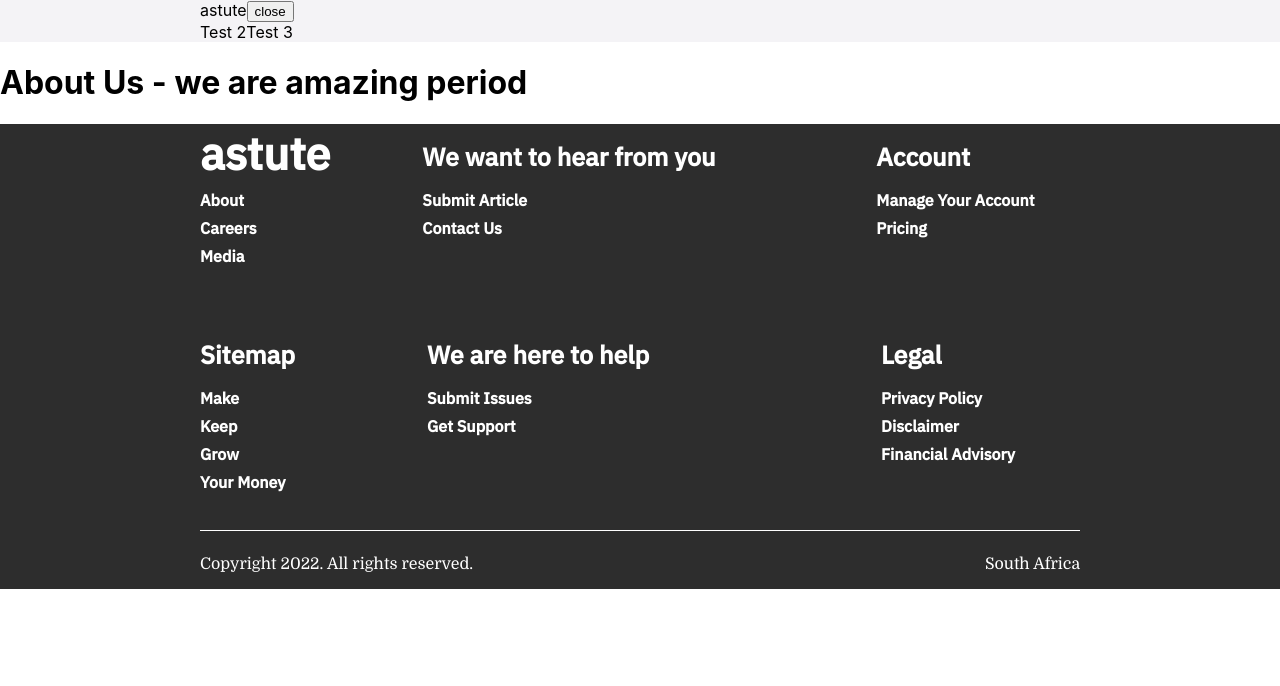
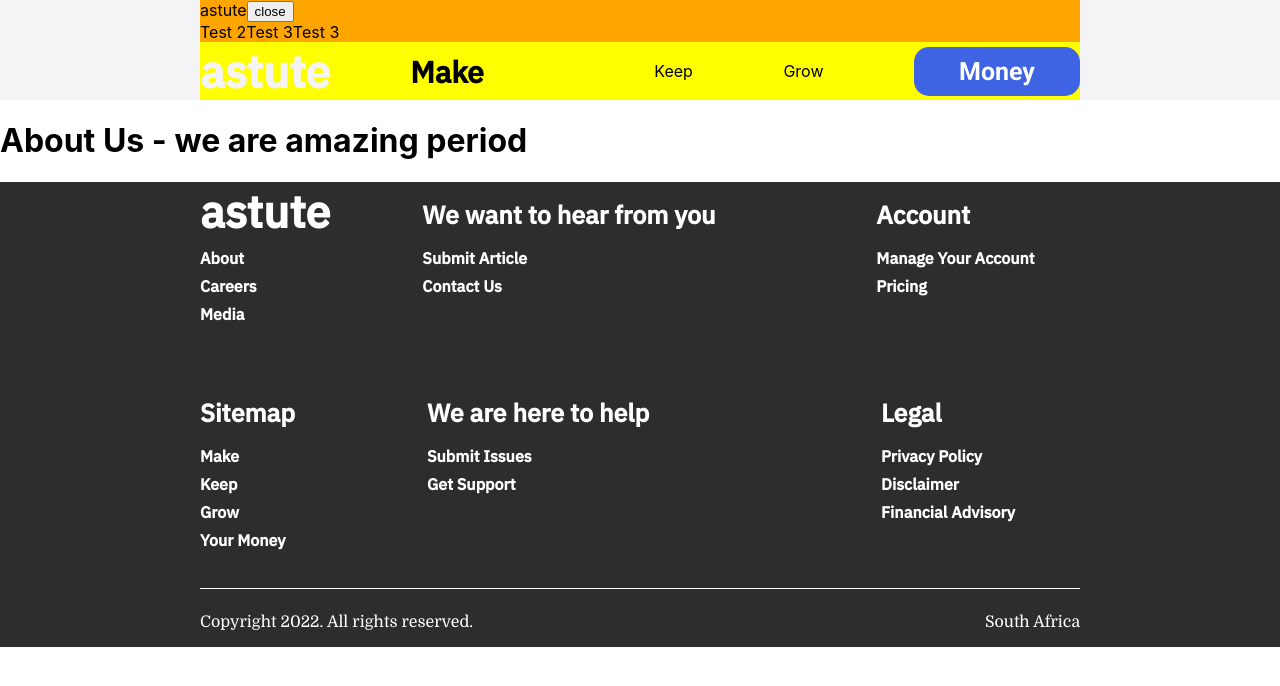
Before and after one commit to Munogwata/astute-v4, a Next.js app: page /about in a window 1280 px wide. Shown: the top 686 px of the page. Built offline with nearby package versions, Linux system fonts and the light colour scheme.

Commit message:
added structure for default navbar need to sytle

```diff
--- a/components/universal/Navbar.js
+++ b/components/universal/Navbar.js
@@ -1,11 +1,14 @@
 import navbarstyles from "../../styles/components/Navbar.module.scss";
 import Link from "next/link";
+import { useRouter } from "next/router";
 
 function Navbar() {
+  const router = useRouter();
   return (
     <>
       <div className={navbarstyles.navContainer}>
         <div className={navbarstyles.linksContainer}>
+          <div>
             <Link href='/'>
               <a>astute</a>
             </Link>
@@ -25,6 +28,141 @@ function Navbar() {
             <div id='myLinks'>
               <a>Test 2</a>
               <a>Test 3</a>
+              <a>Test 3</a>
+            </div>
+          </div>
+
+          {/* desktop menu*/}
+
+          <div className={navbarstyles.linkBox}>
+            <span>
+              <Link href='/'>
+                <a
+                  className={
+                    router.pathname == "/"
+                      ? navbarstyles.activeLogoLink
+                      : router.pathname == "/make"
+                      ? navbarstyles.makeLogoLink
+                      : router.pathname == "/keep"
+                      ? navbarstyles.keepLogoLink
+                      : router.pathname == "/grow"
+                      ? navbarstyles.growLogoLink
+                      : router.pathname == "/money"
+                      ? navbarstyles.moneyLogoLink
+                      : navbarstyles.deactiveLogoLink
+                  }
+                >
+                  astute
+                </a>
+              </Link>
+            </span>
+
+            <div className={navbarstyles.linkAlignment}>
+              <span>
+                <ul className={navbarstyles.makeFullLinks}>
+                  <li>
+                    <Link href='/make'>
+                      <a
+                        className={
+                          router.pathname == "/make"
+                            ? navbarstyles.makeMenuLink
+                            : navbarstyles.makeDeactivateLink
+                        }
+                      >
+                        Make
+                      </a>
+                    </Link>
+
+                    <span className={navbarstyles.sublinkBox}>
+                      <ul className={navbarstyles.makeSublinks}>
+                        <span className={navbarstyles.test3}>
+                          <li className={navbarstyles.test}>business</li>
+                          <li>business</li>
+                          <li>business</li>
+                        </span>
+                      </ul>
+                    </span>
+                  </li>
+                </ul>
+              </span>
+
+              <span>
+                <ul className={navbarstyles.keepFullLinks}>
+                  <li>
+                    <Link href='/keep'>
+                      <a
+                        className={
+                          router.pathname == "/keep"
+                            ? navbarstyles.keepMenuLink
+                            : navbarstyles.deactiveMenuLink
+                        }
+                      >
+                        Keep
+                      </a>
+                    </Link>
+                    <span className={navbarstyles.sublinkBox}>
+                      <ul className={navbarstyles.keepSublinks}>
+                        <li>link 1</li>
+                        <li>link 2</li>
+                        <li>link 3</li>
+                      </ul>
+                    </span>
+                  </li>
+                </ul>
+              </span>
+
+              <span>
+                <ul className={navbarstyles.growFullLinks}>
+                  <li>
+                    <Link href='/grow'>
+                      <a
+                        className={
+                          router.pathname == "/grow"
+                            ? navbarstyles.growMenuLink
+                            : navbarstyles.deactiveMenuLink
+                        }
+                      >
+                        Grow
+                      </a>
+                    </Link>
+
+                    <ul className={navbarstyles.growSublinks}>
+                      <li>Link 1</li>
+                      <li>Link 1</li>
+
+                      <li>Link 1</li>
+                    </ul>
+                  </li>
+                </ul>
+              </span>
+
+              <span>
+                <ul className={navbarstyles.moneyFullLinks}>
+                  <li>
+                    <Link href='/money'>
+                      <a>
+                        <button
+                          className={
+                            router.pathname == "/money"
+                              ? navbarstyles.activeGrowButton
+                              : navbarstyles.inActiveGrowButton
+                          }
+                        >
+                          Money
+                        </button>
+                      </a>
+                    </Link>
+
+                    <ul className={navbarstyles.moneySublinks}>
+                      <li>link 2</li>
+                      <li>link 2</li>
+                      <li>link 2</li>
+                      <li>link 2</li>
+                    </ul>
+                  </li>
+                </ul>
+              </span>
+            </div>
           </div>
         </div>
       </div>
--- a/package.json
+++ b/package.json
@@ -10,10 +10,10 @@
   },
   "dependencies": {
     "@next/env": "^12.1.6",
-    "next": "12.1.5",
+    "next": "^12.1.5",
     "prettier": "^2.6.2",
-    "react": "18.1.0",
-    "react-dom": "18.1.0",
+    "react": "^18.1.0",
+    "react-dom": "^18.1.0",
     "react-router-dom": "^6.3.0"
   },
   "devDependencies": {
--- a/pages/index.js
+++ b/pages/index.js
@@ -10,7 +10,7 @@ export default function Home() {
         <link rel='icon' href='/favicon.ico' />
       </Head>
 
-      <body>
+      <body className={styles.page}>
         <h1 className={styles.title}>
           Welcome to <a href='https://nextjs.org'>Next.js!</a>
         </h1>
--- a/styles/Home.module.scss
+++ b/styles/Home.module.scss
@@ -108,6 +108,10 @@
   margin-left: 0.5rem;
 }
 
+.page {
+  height: 100vh;
+}
+
 @media (max-width: 600px) {
   .grid {
     width: 100%;
--- a/styles/base/MediaQueries.module.scss
+++ b/styles/base/MediaQueries.module.scss
@@ -5,3 +5,5 @@ $inner-mobilepage-container: 248px;
 $desktop-query: 1025px;
 $tablet-query: 768px;
 $mobile-query: 320px;
+
+$fullHeight: 100vh;
--- a/styles/components/Navbar.module.scss
+++ b/styles/components/Navbar.module.scss
@@ -1,14 +1,235 @@
 @use "../base/Colors.module.scss" as color;
 @use "../base/Fonts.module.scss" as font;
 @use "../base/MediaQueries.module.scss" as mediaquery;
+
+$tablet: mediaquery.$inner-desktoppage-container;
 
 .navContainer {
   width: 100%;
   background-color: color.$light-grey;
   display: flex;
   justify-content: center;
+  flex-direction: column;
+  align-items: center;
 }
 
 .linksContainer {
-  width: mediaquery.$inner-desktoppage-container;
+  width: $tablet;
+  display: flex;
+  background-color: orange;
+  flex-direction: column;
 }
+
+.linkBox {
+  display: flex;
+  width: 100%;
+  flex-direction: row;
+  min-height: fit-content;
+  align-items: center;
+  background-color: yellow;
+}
+
+.sublinkBox {
+  width: 100%;
+  background-color: skyblue;
+  height: fit-content;
+  display: flex;
+}
+
+.linkAlignment {
+  display: flex;
+  flex-direction: row;
+  justify-content: space-between;
+  justify-items: space-between;
+  align-items: center;
+  align-content: center;
+  width: 670px;
+}
+
+.activeLogoLink {
+  @include font.logo-text-default;
+  color: color.$primary-blue-main;
+  margin-right: 80px;
+}
+
+.deactiveLogoLink {
+  @include font.logo-text-default;
+  color: color.$light-grey;
+  margin-right: 80px;
+}
+
+.makeLogoLink {
+  @include font.logo-text-default;
+  color: color.$primary-lavendar-main;
+  margin-right: 80px;
+}
+
+.keepLogoLink {
+  @include font.logo-text-default;
+  color: color.$primary-orange-medium;
+  margin-right: 80px;
+}
+
+.growLogoLink {
+  @include font.logo-text-default;
+  color: color.$primary-green-main;
+  margin-right: 80px;
+}
+
+.moneyLogoLink {
+  @include font.logo-text-default;
+  color: color.$primary-blue-light;
+  margin-right: 80px;
+}
+
+@mixin deactiveMenuLink {
+  @include font.menu-link-default;
+  margin-right: 80px;
+}
+
+.makeDeactivateLink {
+  @include deactiveMenuLink;
+
+  &:hover {
+    color: color.$primary-lavendar-light;
+  }
+}
+
+.makeMenuLink {
+  @include font.menu-link-default;
+  color: color.$primary-lavendar-dark;
+  padding: 0px;
+  margin-right: 80px;
+}
+
+.keepMenuLink {
+  @include font.menu-link-default;
+  padding: 0px;
+  margin-right: 80px;
+
+  color: color.$primary-orange-main;
+}
+
+.growMenuLink {
+  @include font.menu-link-default;
+  padding: 0px;
+  margin-right: 80px;
+
+  color: color.$primary-green-medium;
+}
+
+.inActiveGrowButton {
+  width: 166px;
+  height: 49px;
+  background-color: color.$primary-blue-main;
+  color: color.$white;
+  @include font.button-text-default;
+  border: none;
+  border-radius: 15px;
+}
+
+.activeGrowButton {
+  width: 166px;
+  height: 49px;
+  background-color: transparent;
+  color: color.$primary-blue-main;
+  @include font.button-text-default;
+  border: 1px color.$white solid;
+  border-radius: 15px;
+}
+
+@mixin list {
+  list-style-type: none;
+  margin: 0px;
+  padding: 0px;
+  left: 0px;
+  width: 100%;
+  align-content: center;
+  position: center;
+}
+.makeSublinks {
+  display: none;
+
+  @include list;
+
+  background-color: pink;
+  align-content: center;
+  justify-content: center;
+
+  //width: 670px;
+}
+
+.makeFullLinks {
+  @include list;
+
+  display: flex;
+}
+
+.makeFullLinks:hover .makeSublinks {
+  display: flex;
+  flex-direction: row;
+  align-content: center;
+  justify-self: center;
+  position: absolute;
+}
+
+.makeFullLinks:hover .background {
+  display: flex;
+}
+.keepFullLinks {
+  @include list;
+}
+
+.keepSublinks {
+  display: none;
+  flex-direction: column;
+  @include list;
+}
+
+.keepFullLinks:hover .keepSublinks {
+  display: flex;
+}
+
+.growFullLinks {
+  @include list;
+}
+
+.growSublinks {
+  display: none;
+  flex-direction: column;
+  @include list;
+}
+
+.growFullLinks:hover .growSublinks {
+  display: flex;
+}
+
+.moneyFullLinks {
+  @include list;
+}
+
+.moneySublinks {
+  display: none;
+  flex-direction: column;
+  @include list;
+}
+
+.moneyFullLinks:hover .growSublinks {
+  display: flex;
+}
+
+.test {
+  display: flex;
+  color: red;
+  justify-content: center;
+}
+
+.test3 {
+  background-color: yellow;
+  display: flex;
+  justify-content: space-between;
+  width: 880px;
+  padding-top: 18px;
+}
+
+// an intern will have to bring consistency with the capital and lower case use of l in links
```
Also changed, not shown: 1 other file (tests, documents, lock files or other folders). Lines whose indentation alone changed are shown as unchanged.
